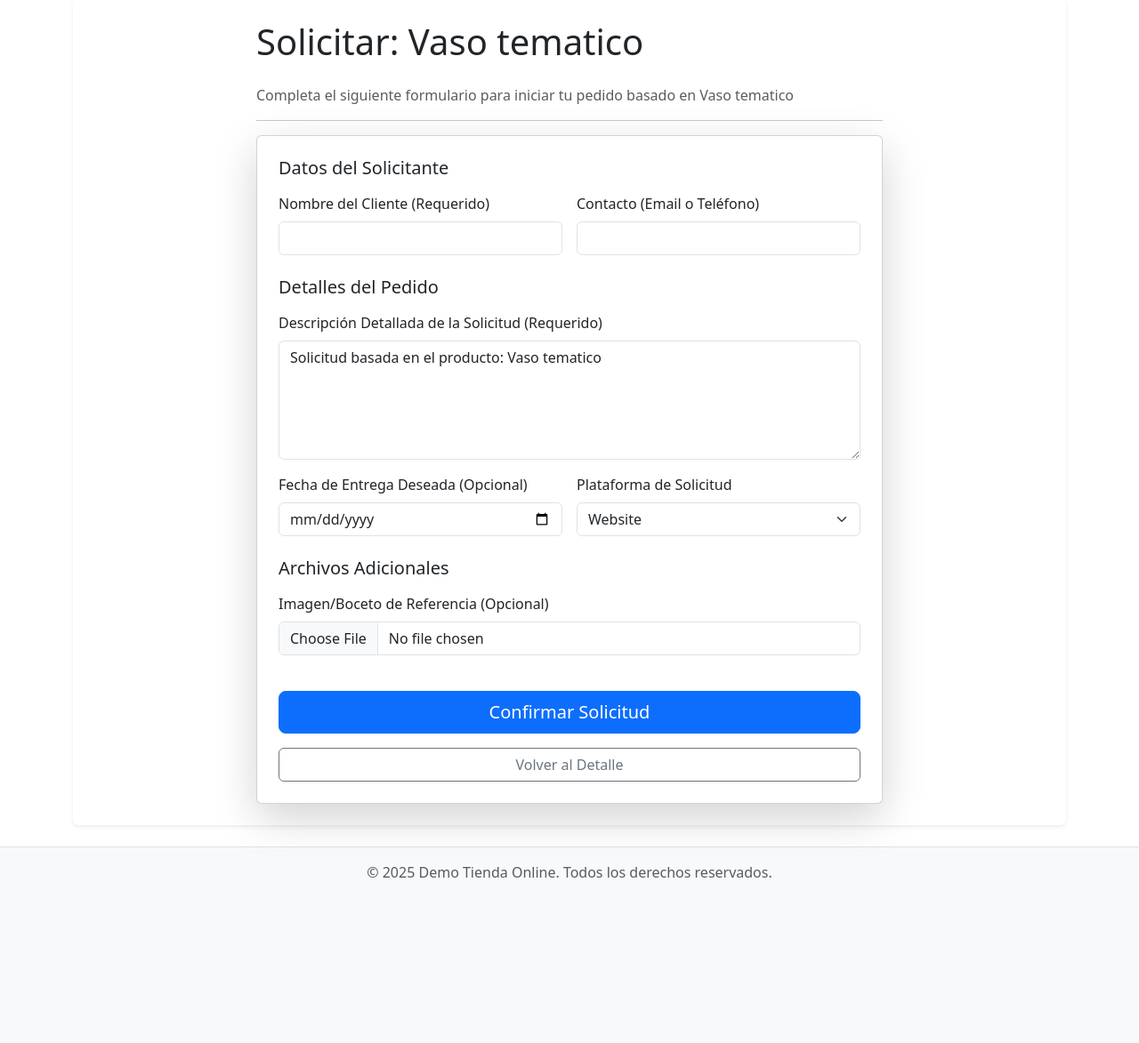
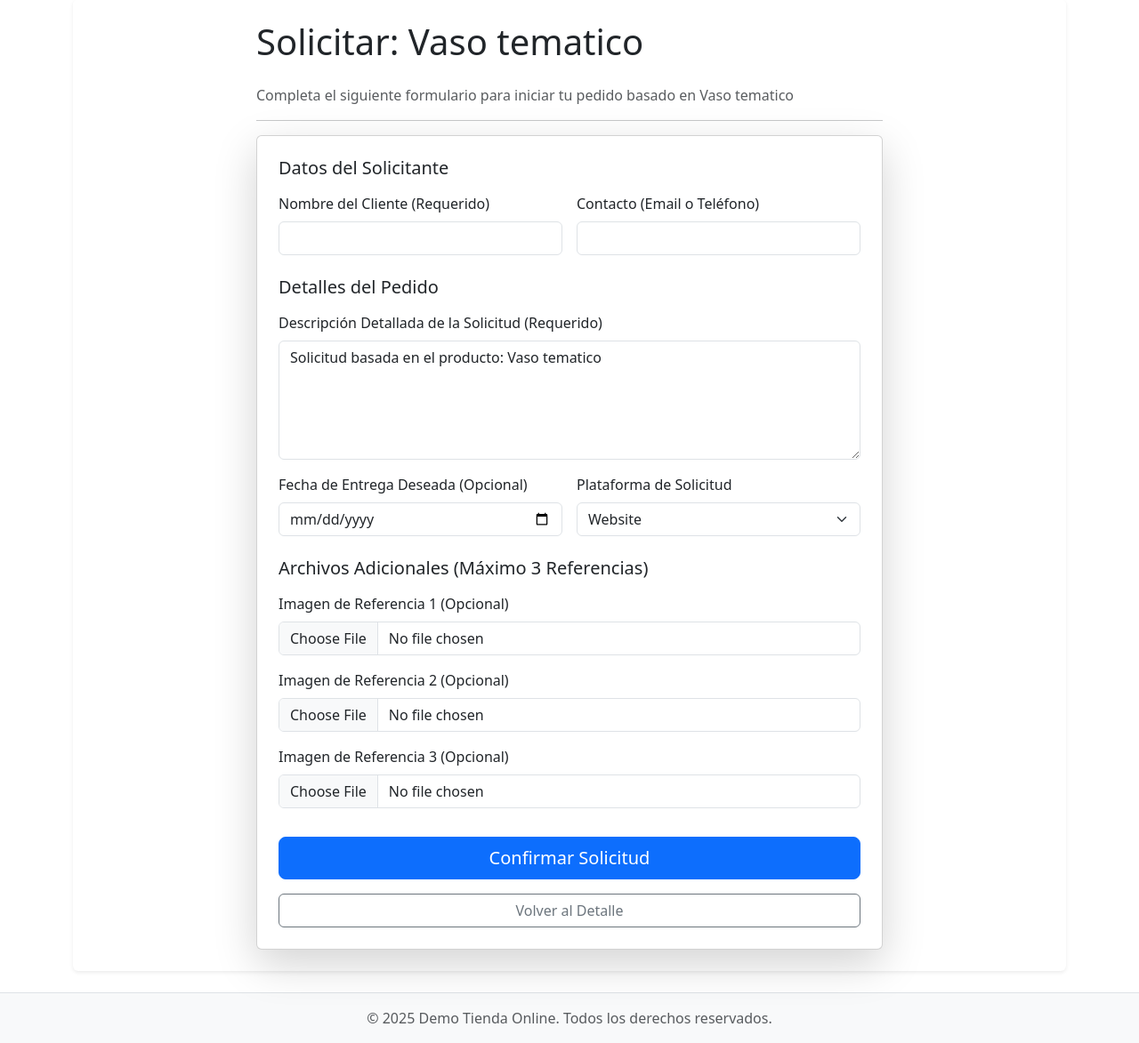
Before and after one commit to BenjaminDiaz83/TiendaOnline-ArticulosPersonalizados-Eva03, a Django app: page /solicitar_producto/2/ in a window 1280 px wide. Shown: the part 95-1268 px from the top of the page at 89% size. Before the commit the page ends 1082 px from the top, so only its background shows below. Run offline with Django 5.2, Linux system fonts and the light colour scheme; data comes from the database, SQL or seed files in the repository; both versions use the stored data as it was after the commit; some libraries are stand-ins or nearby versions.

Commit message:
Correccion de solicitud de pedidos
Se modifico el models. agregando campos para la cantidad de imagenes de referencias se modifico las vistas de los html para poder mostrar las imagenes de referencias

```diff
--- a/mainApp/forms.py
+++ b/mainApp/forms.py
@@ -28,9 +28,12 @@ class SolicitudPedidoForm(forms.ModelForm):
             'contacto',
             'producto_ref',
             'descripcion',
-            'imagen',
             'fecha_entrega',
-            'plataforma'
+            'plataforma',
+            'imagen_ref1',
+            'imagen_ref2',
+            'imagen_ref3',
+
         ]
         widgets = {
             'fecha_entrega': forms.DateInput(attrs={'type': 'date'}),
--- a/mainApp/models.py
+++ b/mainApp/models.py
@@ -63,6 +63,10 @@ class pedidos(models.Model):
     descripcion = models.TextField()
 
     imagen = models.ImageField(upload_to='imagenes_pedidos/', blank=True, null=True)
+
+    imagen_ref1 = models.ImageField(upload_to='imagenes_pedidos/', blank=True, null=True, verbose_name="Imagen de referencia 1")
+    imagen_ref2 = models.ImageField(upload_to='imagenes_pedidos/', blank=True, null=True, verbose_name="Imagen de referencia 2")
+    imagen_ref3 = models.ImageField(upload_to='imagenes_pedidos/', blank=True, null=True, verbose_name="Imagen de referencia 3")
     imagenes_referencia = models.JSONField(default=list, blank=True, null=True)  # Para múltiples imágenes de referencia
 
     fecha_creacion = models.DateTimeField(auto_now_add=True)
--- a/templates/solicitar_producto_form.html
+++ b/templates/solicitar_producto_form.html
@@ -44,12 +44,19 @@
                     </div>
                 </div>
 
-                <h3 class="h5 mb-3"> Archivos Adicionales</h3>
-                <div class="mb-4">
-                    <label for="{{ form.imagen.id_for_label }}" class="form-label">Imagen/Boceto de Referencia (Opcional)</label>
-                    {{ form.imagen|add_class:"form-control" }}
+                <h3 class="h5 mb-3"> Archivos Adicionales (Máximo 3 Referencias) </h3>
+                <div class="mb-3">
+                    <label for="{{ form.imagen_ref1.id_for_label }}" class="form-label"> Imagen de Referencia 1 (Opcional)</label>
+                    {{ form.imagen_ref1|add_class:"form-control" }}
                 </div>
-
+                <div class="mb-3">
+                    <label for="{{ form.imagen_ref2.id_for_label }}" class="form-label"> Imagen de Referencia 2 (Opcional)</label>
+                    {{ form.imagen_ref2|add_class:"form-control" }}
+                </div>
+                <div class="mb-3">
+                    <label for="{{ form.imagen_ref3.id_for_label }}" class="form-label"> Imagen de Referencia 3 (Opcional)</label>
+                    {{ form.imagen_ref3|add_class:"form-control" }}
+                </div>
                 <div class="d-grid gap-2">
                     <button type="submit" class="btn btn-primary btn-lg mt-3"> Confirmar Solicitud</button>
                     <a href="{% url 'detalle_producto' producto.pk %}" class="btn btn-outline-secondary mt-2">
```
Also changed, not shown: templates/detalle_rastreo.html (+35 -7 lines), db.sqlite3, mainApp/migrations/0004_pedidos_imagen_ref1_pedidos_imagen_ref2_and_more.py (added), media/imagenes_pedidos/1384406.jpg (added), media/imagenes_pedidos/anime-girl-face-mask-purple-eyes-twintails-hate-5k-79-2880x1800_HOLDFZ8.jpg (added), media/imagenes_pedidos/anime-girl-face-mask-purple-eyes-twintails-hate-5k-79-2880x1800_yEpF9ny.jpg (added), media/imagenes_pedidos/deep-dive-into-coding-realms-ky-2880x1800.jpg (added), 2 other files.
